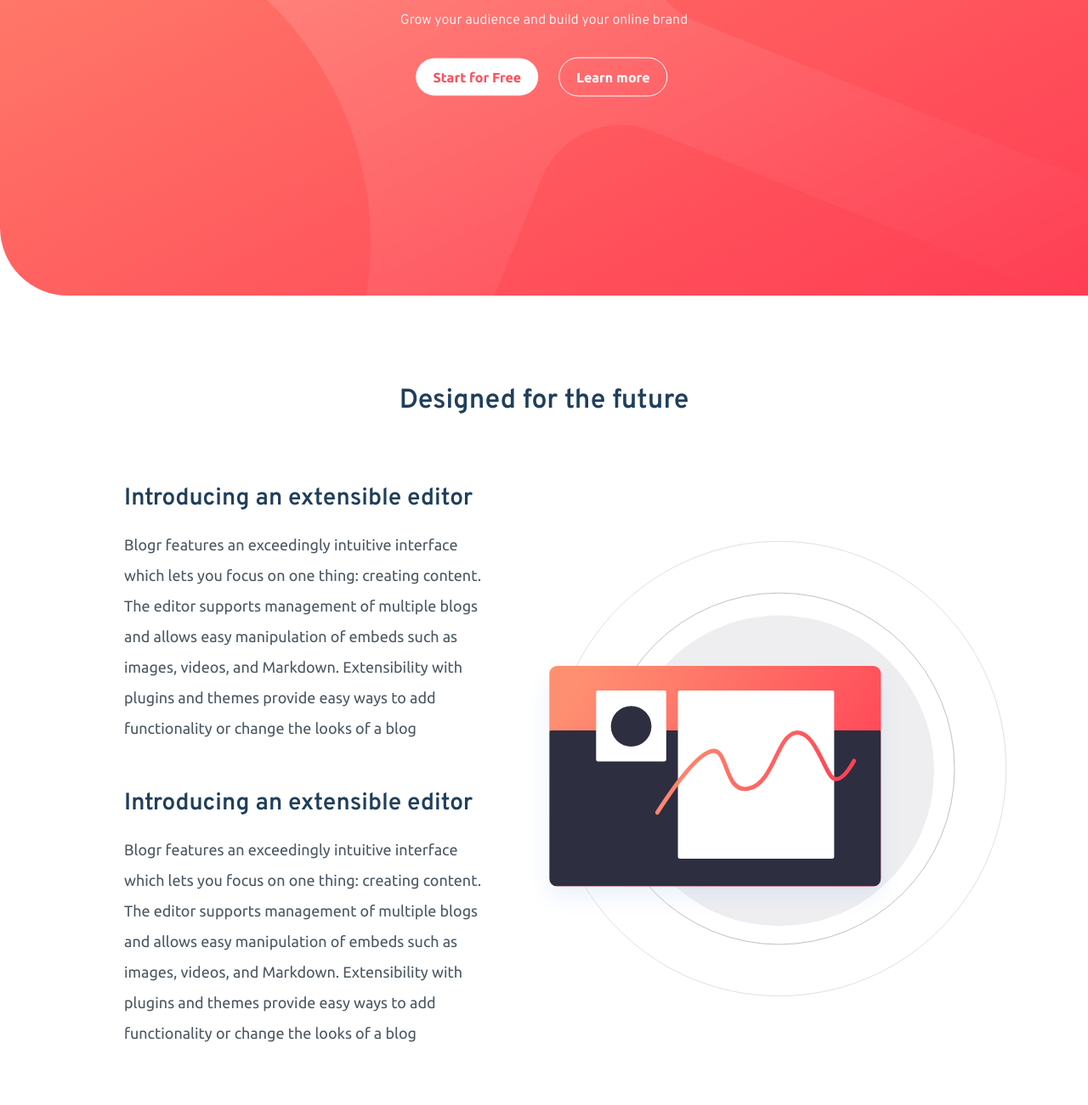
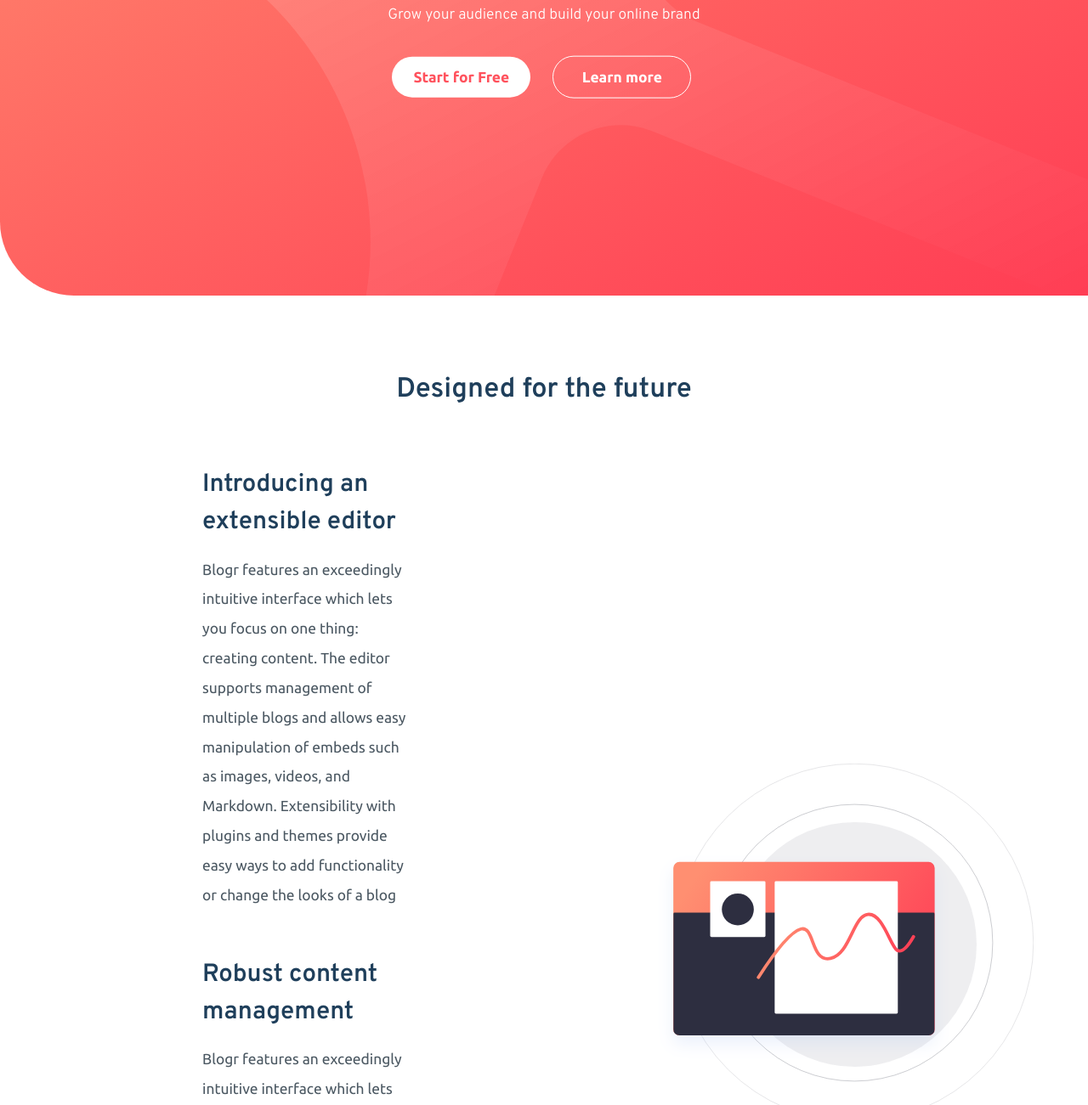
Before and after one commit to AmirRassaei/blogr_landing_page, a website: page index.html in a window 1280 px wide. Shown: the part 292-1593 px from the top of the page at 85% size. Drawn offline with Linux system fonts and the light colour scheme.

Commit message:
Fix header and feature section except (xl screen)

```diff
--- a/index.html
+++ b/index.html
@@ -52,7 +52,7 @@
     </header>
     <!--  -->
     <main>
-      <section class="feature py-10">
+      <section class="feature">
         <div class="container">
           <h2 class="feature__heading heading-secondary mb-3">
             Designed for the future
@@ -61,10 +61,10 @@
             <div class="feature__illustration"></div>
             <div class="feature__items container">
               <div class="feature__item feature__item--1">
-                <h3 class="heading-tertiary">
+                <h3 class="item__heading heading-tertiary">
                   Introducing an extensible editor
                 </h3>
-                <p class="">
+                <p class="item__text">
                   Blogr features an exceedingly intuitive interface which lets
                   you focus on one thing: creating content. The editor supports
                   management of multiple blogs and allows easy manipulation of
@@ -74,10 +74,10 @@
                 </p>
               </div>
               <div class="feature__item feature__item--2">
-                <h3 class="heading-tertiary">
-                  Introducing an extensible editor
+                <h3 class="item__heading heading-tertiary">
+                  Robust content management
                 </h3>
-                <p class="">
+                <p class="item__text">
                   Blogr features an exceedingly intuitive interface which lets
                   you focus on one thing: creating content. The editor supports
                   management of multiple blogs and allows easy manipulation of
--- a/script.js
+++ b/script.js
@@ -3,7 +3,8 @@ const togglerBox = document.querySelector(".nav__toggler");
 const togglerIcon = document.querySelector(".nav__toggler--icon");
 
 // events
-togglerBox.addEventListener("click", function () {
+togglerBox.addEventListener("click", function (e) {
+  e.preventDefault();
   console.log("clicked!");
   togglerBox.classList.toggle("toggle");
 });
--- a/scss/abstracts/_variables.scss
+++ b/scss/abstracts/_variables.scss
@@ -21,5 +21,5 @@ $grid-breakpoint: (
 );
 
 $heading-primary-font-size: 3.6rem;
-$heading-secondary-font-size: 3.2rem;
-$heading-tertiary-font-size: 2.8rem;
+$heading-secondary-font-size: 3rem;
+$heading-tertiary-font-size: 2.7rem;
--- a/scss/base/_base.scss
+++ b/scss/base/_base.scss
@@ -1,6 +1,12 @@
 html {
   // This defines what 1rem is
-  font-size: 62.5%;
+  font-size: 50%;
+  @include media-breakpoint-up(sm) {
+    font-size: 62.5%;
+  }
+  @include media-breakpoint-up(lg) {
+    font-size: 68%;
+  }
 }
 
 body {
--- a/scss/base/_typography.scss
+++ b/scss/base/_typography.scss
@@ -9,6 +9,7 @@ body {
   font-family: "overpass";
   color: #fff;
   font-size: $heading-primary-font-size;
+  font-weight: 600;
   margin-bottom: 1.5rem;
 }
 
@@ -35,3 +36,16 @@ body {
   font-weight: 300;
   margin-bottom: 1.5rem;
 }
+
+// feature section
+.feature {
+  &__item {
+    margin-bottom: 5rem;
+    padding: 0 1rem;
+    .item__text {
+      color: $body-color;
+      font-weight: 300;
+      line-height: 2;
+    }
+  }
+}
--- a/scss/base/_utilities.scss
+++ b/scss/base/_utilities.scss
@@ -1,6 +1,13 @@
+@import "../abstracts/mixins";
+@import "../abstracts/variables";
+
 .container {
-  width: 85%;
+  width: 95%;
   margin: 0 auto;
+  @include media-breakpoint-up(md) {
+    margin: 0 auto;
+    width: 90%;
+  }
 }
 
 .flex-row-center {
--- a/scss/components/_buttons.scss
+++ b/scss/components/_buttons.scss
@@ -1,6 +1,7 @@
 @use "../abstracts/variables";
 
 .btn {
+  width: 15rem;
   display: inline-block;
   background-color: #ccc;
   padding: 1rem 2rem;
--- a/scss/layout/_header.scss
+++ b/scss/layout/_header.scss
@@ -4,7 +4,7 @@
 .header {
   &-bg {
     position: relative;
-    min-height: 80vh;
+    min-height: 70vh;
     background-image: linear-gradient(
         to right bottom,
         rgba($color-primary-secondary, 0.8),
@@ -14,11 +14,16 @@
     background-position: center;
     border-radius: 0 0 0 8rem;
     background-repeat: no-repeat;
+    @include media-breakpoint-up(md) {
+      min-height: 80vh;
+    }
   }
   .nav {
-    padding: 3rem 2rem;
+    padding: 2rem;
     display: flex;
-
+    @include media-breakpoint-up(md) {
+      padding: 3rem 8rem;
+    }
     &__logo--link {
       color: #fff;
       font-size: 4rem;
@@ -67,12 +72,12 @@
 
   &__text-box {
     text-align: center;
-    margin: 0 auto;
+    width: 90%;
     @include absoluteCenter;
     .header__btns {
       margin-top: 3.2rem;
       .btn {
-        margin-right: 0.5rem;
+        margin: 0 0.5rem 1rem 0;
         &:first-child {
           @include media-breakpoint-up(sm) {
             margin-right: 2rem;
--- a/scss/pages/_home.scss
+++ b/scss/pages/_home.scss
@@ -2,47 +2,50 @@
 @import "../abstracts/mixins";
 
 .feature {
+  padding: 8rem 0;
+  overflow: hidden;
   &__heading {
     text-align: center;
   }
-  // div
-  &__illustration {
-    height: 50vh;
-    width: 100%;
-    background-image: url("../../images/illustration-editor-mobile.svg");
-    background-repeat: no-repeat;
-    background-position: center;
-    background-size: contain;
 
-    @include media-breakpoint-up(xl) {
-      order: 2;
-      height: 80vh;
-      background-image: url("../../images/illustration-editor-desktop.svg");
-    }
-  }
-
+  // box = items + illusteration
   &__box {
     @include media-breakpoint-up(xl) {
       flex-direction: row;
     }
   }
 
-  &__items {
-    margin-top: 4rem;
-    padding: 0 5rem;
-    text-align: center;
-    @include media-breakpoint-up(xl) {
-      text-align: left;
+  &__illustration {
+    height: 40vh;
+    width: 100%;
+    background-image: url("../../images/illustration-editor-mobile.svg");
+    background-repeat: no-repeat;
+    background-position: center center;
+    background-size: contain;
+    @include media-breakpoint-up(md) {
+      min-height: 50vh;
     }
 
-    .feature__item {
-      margin-bottom: 5rem;
-      p {
-        font-size: 1.8rem;
-        color: $body-color;
-        font-weight: 300;
-        line-height: 2;
-      }
+    @include media-breakpoint-up(xl) {
+      order: 2;
+      width: 100%;
+      height: 70vh;
+      background-image: url("../../images/illustration-editor-desktop.svg");
+      margin-left: 10rem;
+      background-position: right center;
+    }
+  }
+
+  &__items {
+    margin: 3rem 0 0 0;
+    text-align: center;
+    @include media-breakpoint-up(md) {
+      margin-top: 5rem;
+    }
+    @include media-breakpoint-up(xl) {
+      padding: 0 15rem;
+      margin-top: 3rem;
+      text-align: left;
     }
   }
 }
```
Also changed, not shown: package.json (+16 -3 lines), scss/abstracts/_mixins.scss (+9 -0 lines), css/main.concat.css (added), css/main.css, css/main.prefix.css (added), 2 other files.
